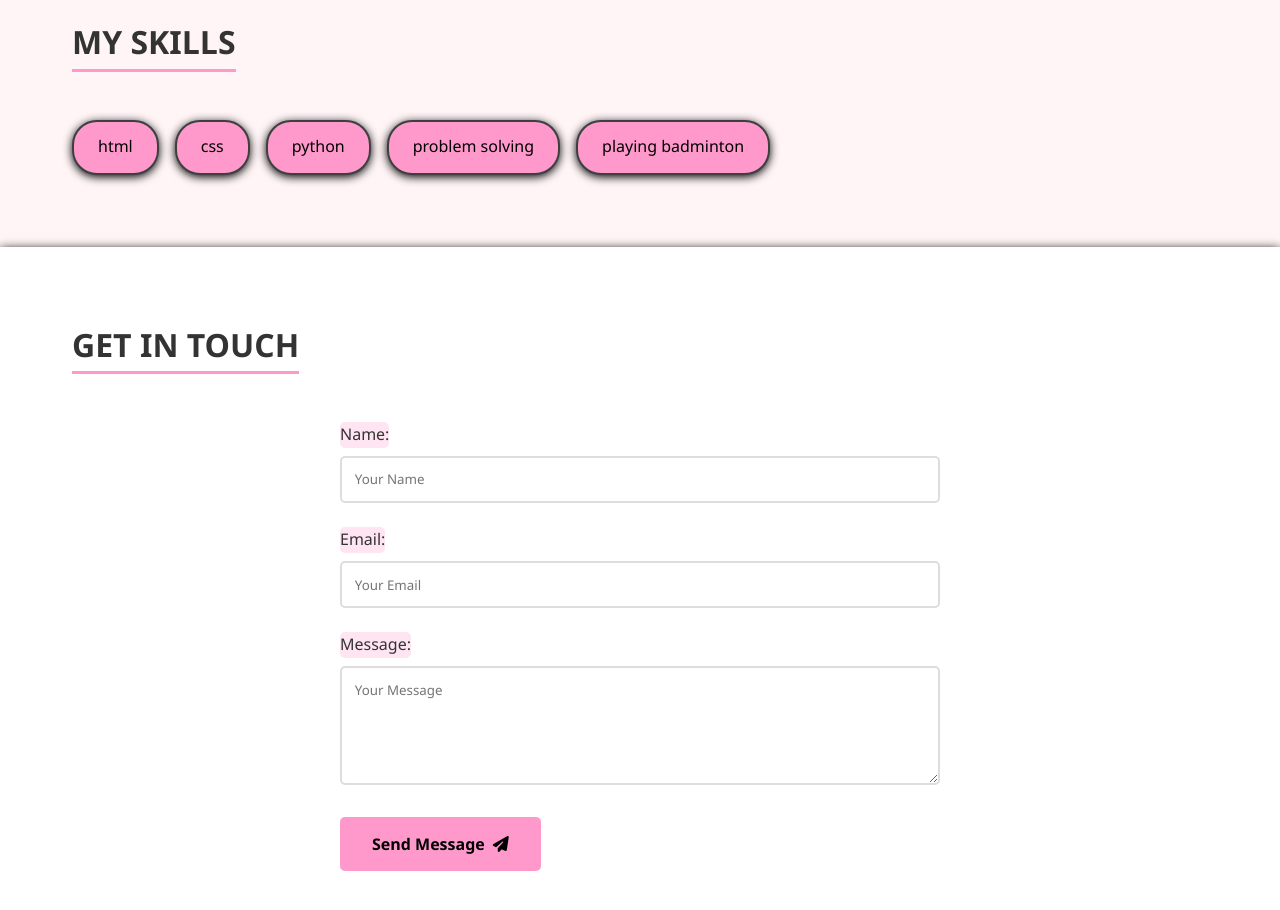
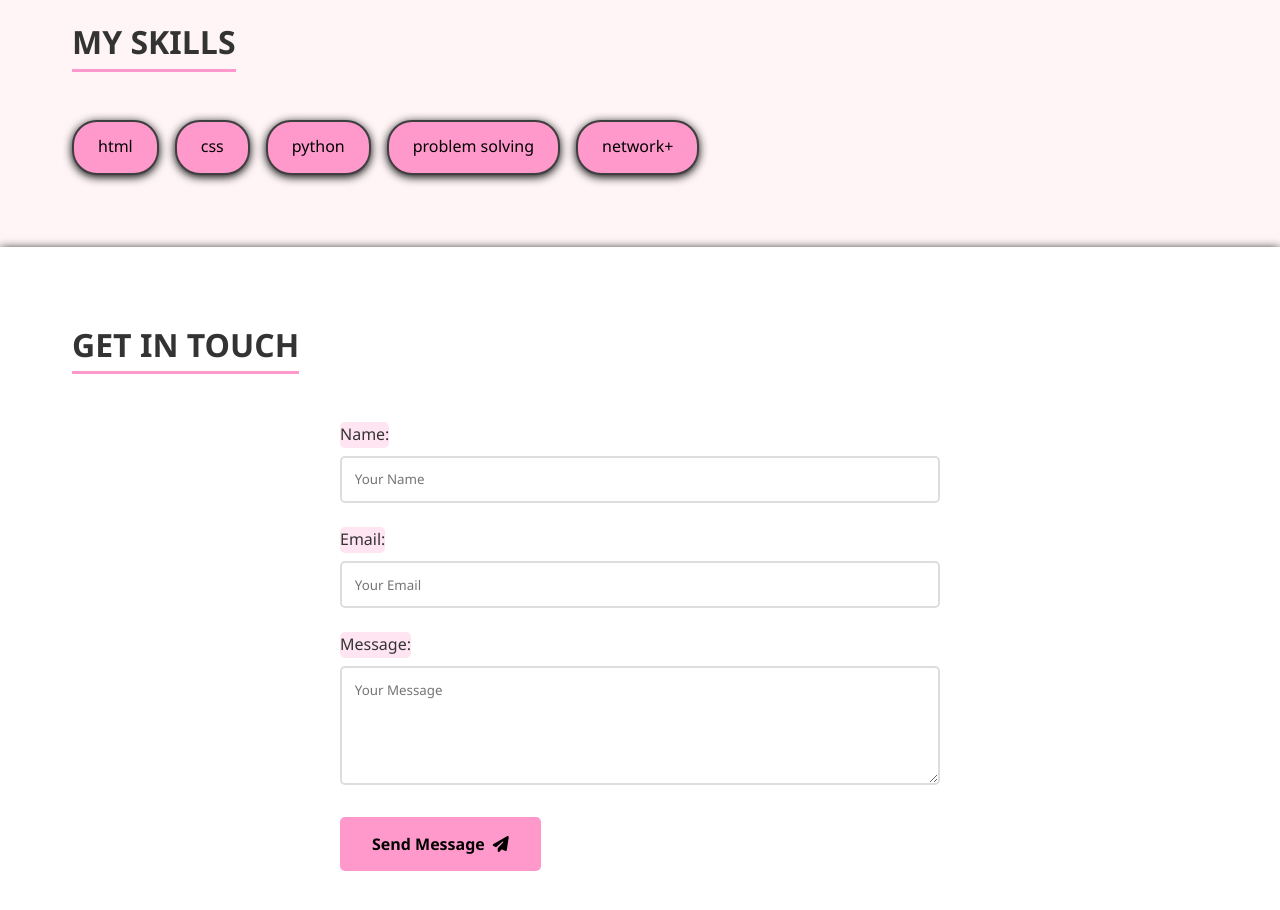
Before and after one commit to isetareh/Web-Course-Homework, a plain HTML site: page index.html in a window 1280 px wide. Shown: the part 840-1750 px from the top of the page. Drawn offline with Linux system fonts and the light colour scheme.

Commit message:
last commit

```diff
--- a/index.html
+++ b/index.html
@@ -34,7 +34,7 @@
                 <li>css</li>
                 <li>python</li>
                 <li>problem solving</li>
-                <li>playing badminton</li>
+                <li>network+</li>
             </ul>
         </div>
     </section>
```
